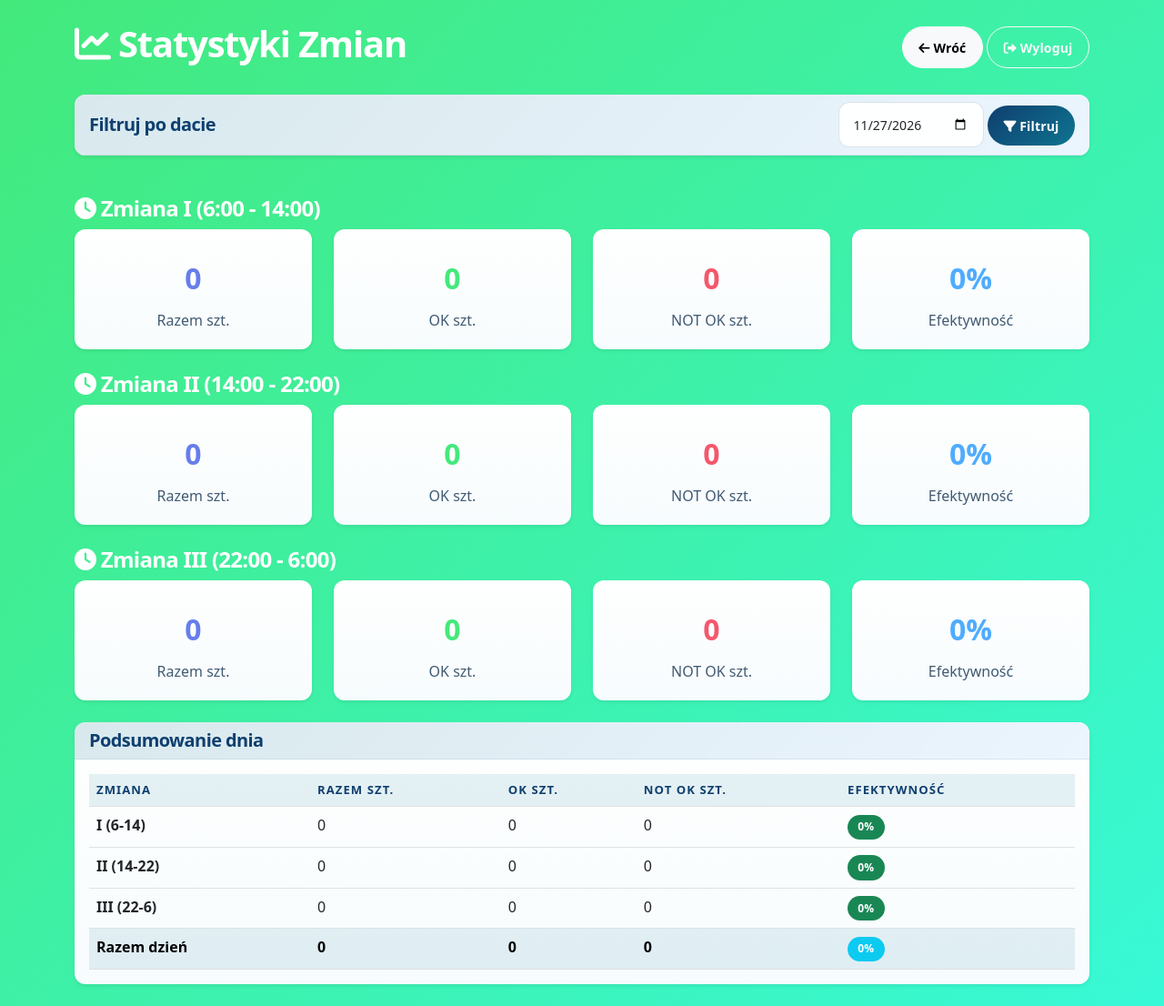
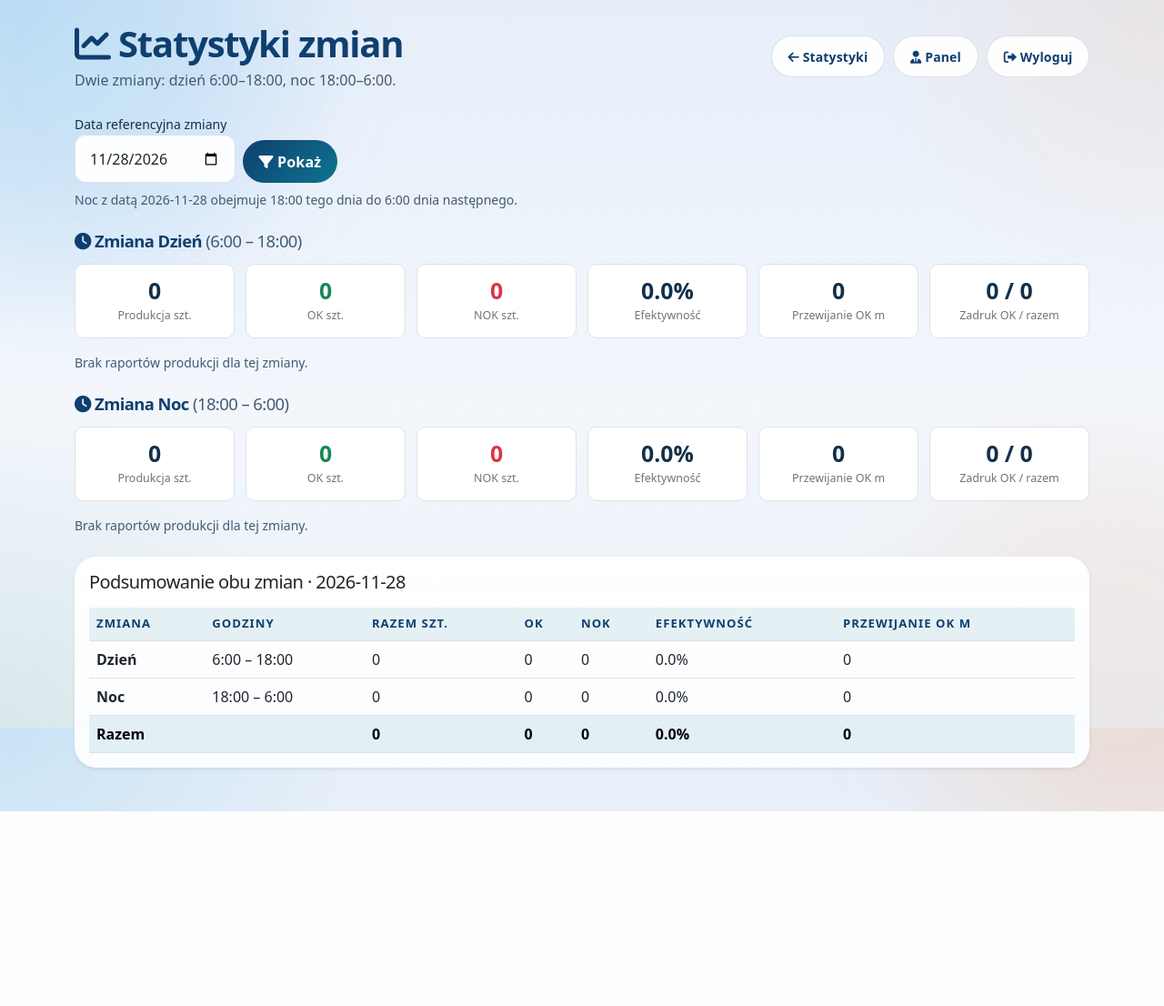
Before and after one commit to piotrcwikla89-del/Pulse-v2, a FastAPI app: page /kierownik/statystyki-zmian in a window 1280 px wide. Shown: the whole page at 91% size. After the commit the page ends 892 px from the top, so only its background shows below. Run offline with FastAPI, Linux system fonts and the light colour scheme; the visitor is signed in with stand-in values (Sample User, id 1); data that the repository does not hold is empty.

Commit message:
Fix shift statistics to the real two-shift calendar.
Replace the placeholder three-shift (6-14/14-22/22-6) view with day
6:00-18:00 and night 18:00-6:00, backed by production, winding, and
print-control data for the selected reference date.

```diff
--- a/templates/kierownik_raport_zmiany.html
+++ b/templates/kierownik_raport_zmiany.html
@@ -38,8 +38,8 @@
         <div class="col-auto">
             <label class="form-label small mb-0">Zmiana</label>
             <select name="zmiana" class="form-select">
-                <option value="dzien" {% if zmiana == 'dzien' %}selected{% endif %}>Dzień</option>
-                <option value="noc" {% if zmiana == 'noc' %}selected{% endif %}>Noc</option>
+                <option value="dzien" {% if zmiana == 'dzien' %}selected{% endif %}>Dzień (6:00–18:00)</option>
+                <option value="noc" {% if zmiana == 'noc' %}selected{% endif %}>Noc (18:00–6:00)</option>
             </select>
         </div>
         <div class="col-auto">
@@ -50,7 +50,7 @@
     <div class="card shadow-sm p-4">
         <div class="text-center border-bottom pb-3 mb-3">
             <h2 class="h4 mb-1">Sprawozdanie produkcyjno-jakościowe</h2>
-            <p class="mb-0 text-muted">Data: <strong>{{ date_q }}</strong> · Zmiana: <strong>{% if zmiana == 'noc' %}Noc{% else %}Dzień{% endif %}</strong></p>
+            <p class="mb-0 text-muted">Data: <strong>{{ date_q }}</strong> · Zmiana: <strong>{% if zmiana == 'noc' %}Noc (18:00–6:00){% else %}Dzień (6:00–18:00){% endif %}</strong></p>
         </div>
 
         <div class="row g-3 mb-4">
--- a/templates/kierownik_statystyki.html
+++ b/templates/kierownik_statystyki.html
@@ -3,200 +3,178 @@
 <head>
     <meta charset="UTF-8">
     <meta name="viewport" content="width=device-width, initial-scale=1.0">
-    <title>Statystyki Zmian - System Drukarni</title>
+    <title>Statystyki zmian — kierownik</title>
     <link href="https://cdn.jsdelivr.net/npm/bootstrap@5.3.0/dist/css/bootstrap.min.css" rel="stylesheet">
     <link rel="stylesheet" href="https://cdnjs.cloudflare.com/ajax/libs/font-awesome/6.0.0/css/all.min.css">
     <link rel="stylesheet" href="/static/app-modern.css">
     <style>
-        body {
-            background: linear-gradient(135deg, #43e97b 0%, #38f9d7 100%);
-            min-height: 100vh;
+        .shift-block { margin-bottom: 1.5rem; }
+        .shift-block h2 {
+            font-size: 1.15rem;
+            font-weight: 700;
+            margin-bottom: .85rem;
         }
-        .card {
-            border: none;
-            border-radius: 12px;
+        .stat-grid {
+            display: grid;
+            grid-template-columns: repeat(auto-fit, minmax(140px, 1fr));
+            gap: .75rem;
         }
-        .stat-card {
+        .stat-cell {
+            background: #fff;
+            border: 1px solid #dee2e6;
+            border-radius: 10px;
+            padding: .9rem 1rem;
             text-align: center;
-            padding: 20px;
         }
-        .stat-value {
-            font-size: 32px;
-            font-weight: bold;
-            margin: 10px 0;
+        .stat-cell .val {
+            font-size: 1.55rem;
+            font-weight: 700;
+            line-height: 1.2;
         }
+        .stat-cell .lbl {
+            font-size: .78rem;
+            color: #6c757d;
+            margin-top: .2rem;
+        }
+        .machine-table td, .machine-table th { font-size: .9rem; }
     </style>
 </head>
-<body>
-<div class="container mt-4">
-    <div class="d-flex justify-content-between align-items-center mb-4">
-        <h1 style="color: white;"><i class="fas fa-chart-line"></i> Statystyki Zmian</h1>
+<body class="bg-light">
+<div class="container mt-4 mb-5">
+    <div class="page-toolbar">
         <div>
-            <a href="/kierownik" class="btn btn-light btn-sm"><i class="fas fa-arrow-left"></i> Wróć</a>
-            <a href="/logout" class="btn btn-outline-light btn-sm"><i class="fas fa-sign-out-alt"></i> Wyloguj</a>
+            <h1 class="mb-1"><i class="fas fa-chart-line"></i> Statystyki zmian</h1>
+            <p class="mb-0">Dwie zmiany: dzień 6:00–18:00, noc 18:00–6:00.</p>
+        </div>
+        <div class="toolbar-actions">
+            <a href="/kierownik/statystyki" class="btn btn-outline-secondary btn-sm"><i class="fas fa-arrow-left"></i> Statystyki</a>
+            <a href="/kierownik" class="btn btn-outline-primary btn-sm"><i class="fas fa-user-tie"></i> Panel</a>
+            <a href="/logout" class="btn btn-outline-danger btn-sm"><i class="fas fa-sign-out-alt"></i> Wyloguj</a>
         </div>
     </div>
 
-    <div class="row mb-4">
-        <div class="col-md-12">
-            <div class="card shadow-sm">
-                <div class="card-header bg-white">
-                    <div class="row align-items-center">
-                        <div class="col-md-6">
-                            <h5 class="mb-0">Filtruj po dacie</h5>
+    <form method="get" action="/kierownik/statystyki-zmian" class="row g-2 align-items-end mb-4">
+        <div class="col-auto">
+            <label class="form-label small mb-0" for="filterDate">Data referencyjna zmiany</label>
+            <input type="date" id="filterDate" name="date" class="form-control" value="{{ date_q }}">
         </div>
-                        <div class="col-md-6 text-end">
-                            <input type="date" id="filterDate" class="form-control form-control-sm d-inline-block" style="width: auto;">
-                            <button class="btn btn-primary btn-sm" onclick="filterStats()">
-                                <i class="fas fa-filter"></i> Filtruj
-                            </button>
+        <div class="col-auto">
+            <button type="submit" class="btn btn-primary"><i class="fas fa-filter"></i> Pokaż</button>
+        </div>
+        <div class="col-12">
+            <p class="small text-muted mb-0">
+                Noc z datą {{ date_q }} obejmuje 18:00 tego dnia do 6:00 dnia następnego.
+            </p>
+        </div>
+    </form>
+
+    {% macro shift_section(shift) %}
+    <div class="shift-block">
+        <h2>
+            <i class="fas fa-clock"></i>
+            Zmiana {{ shift.label }}
+            <span class="text-muted fw-normal">({{ shift.hours }})</span>
+        </h2>
+        <div class="stat-grid mb-3">
+            <div class="stat-cell">
+                <div class="val">{{ shift.qty }}</div>
+                <div class="lbl">Produkcja szt.</div>
+            </div>
+            <div class="stat-cell">
+                <div class="val text-success">{{ shift.ok }}</div>
+                <div class="lbl">OK szt.</div>
+            </div>
+            <div class="stat-cell">
+                <div class="val text-danger">{{ shift.nok }}</div>
+                <div class="lbl">NOK szt.</div>
+            </div>
+            <div class="stat-cell">
+                <div class="val">{{ shift.efficiency }}%</div>
+                <div class="lbl">Efektywność</div>
+            </div>
+            <div class="stat-cell">
+                <div class="val">{{ '%.0f'|format(shift.winding_ok_m) }}</div>
+                <div class="lbl">Przewijanie OK m</div>
+            </div>
+            <div class="stat-cell">
+                <div class="val">{{ shift.print_ok }} / {{ shift.print_ok + shift.print_nok }}</div>
+                <div class="lbl">Zadruk OK / razem</div>
             </div>
         </div>
+        {% if shift.by_machine %}
+        <div class="table-responsive">
+            <table class="table table-sm table-hover machine-table bg-white border rounded">
+                <thead class="table-light">
+                    <tr>
+                        <th>Maszyna</th>
+                        <th>Razem szt.</th>
+                        <th>OK</th>
+                        <th>NOK</th>
+                    </tr>
+                </thead>
+                <tbody>
+                    {% for m, v in shift.by_machine.items()|sort %}
+                    <tr>
+                        <td><strong>{{ m }}</strong></td>
+                        <td>{{ v.qty }}</td>
+                        <td>{{ v.ok }}</td>
+                        <td>{{ v.nok }}</td>
+                    </tr>
+                    {% endfor %}
+                </tbody>
+            </table>
         </div>
+        {% else %}
+        <p class="text-muted small mb-0">Brak raportów produkcji dla tej zmiany.</p>
+        {% endif %}
     </div>
-        </div>
-    </div>
+    {% endmacro %}
 
-    <!-- Zmiana I -->
-    <div class="row mb-4">
-        <div class="col-md-12">
-            <h4 style="color: white; margin-top: 20px;"><i class="fas fa-clock"></i> Zmiana I (6:00 - 14:00)</h4>
-        </div>
-        <div class="col-md-3">
-            <div class="card shadow-sm stat-card">
-                <div class="stat-value" style="color: #667eea;">0</div>
-                <div class="text-muted">Razem szt.</div>
-            </div>
-        </div>
-        <div class="col-md-3">
-            <div class="card shadow-sm stat-card">
-                <div class="stat-value" style="color: #43e97b;">0</div>
-                <div class="text-muted">OK szt.</div>
-            </div>
-        </div>
-        <div class="col-md-3">
-            <div class="card shadow-sm stat-card">
-                <div class="stat-value" style="color: #f5576c;">0</div>
-                <div class="text-muted">NOT OK szt.</div>
-            </div>
-        </div>
-        <div class="col-md-3">
-            <div class="card shadow-sm stat-card">
-                <div class="stat-value" style="color: #4facfe;">0%</div>
-                <div class="text-muted">Efektywność</div>
-            </div>
-        </div>
-    </div>
+    {{ shift_section(day_shift) }}
+    {{ shift_section(night_shift) }}
 
-    <!-- Zmiana II -->
-    <div class="row mb-4">
-        <div class="col-md-12">
-            <h4 style="color: white;"><i class="fas fa-clock"></i> Zmiana II (14:00 - 22:00)</h4>
-        </div>
-        <div class="col-md-3">
-            <div class="card shadow-sm stat-card">
-                <div class="stat-value" style="color: #667eea;">0</div>
-                <div class="text-muted">Razem szt.</div>
-            </div>
-        </div>
-        <div class="col-md-3">
-            <div class="card shadow-sm stat-card">
-                <div class="stat-value" style="color: #43e97b;">0</div>
-                <div class="text-muted">OK szt.</div>
-            </div>
-        </div>
-        <div class="col-md-3">
-            <div class="card shadow-sm stat-card">
-                <div class="stat-value" style="color: #f5576c;">0</div>
-                <div class="text-muted">NOT OK szt.</div>
-            </div>
-        </div>
-        <div class="col-md-3">
-            <div class="card shadow-sm stat-card">
-                <div class="stat-value" style="color: #4facfe;">0%</div>
-                <div class="text-muted">Efektywność</div>
-            </div>
-        </div>
-    </div>
-
-    <!-- Zmiana III -->
-    <div class="row mb-4">
-        <div class="col-md-12">
-            <h4 style="color: white;"><i class="fas fa-clock"></i> Zmiana III (22:00 - 6:00)</h4>
-        </div>
-        <div class="col-md-3">
-            <div class="card shadow-sm stat-card">
-                <div class="stat-value" style="color: #667eea;">0</div>
-                <div class="text-muted">Razem szt.</div>
-            </div>
-        </div>
-        <div class="col-md-3">
-            <div class="card shadow-sm stat-card">
-                <div class="stat-value" style="color: #43e97b;">0</div>
-                <div class="text-muted">OK szt.</div>
-            </div>
-        </div>
-        <div class="col-md-3">
-            <div class="card shadow-sm stat-card">
-                <div class="stat-value" style="color: #f5576c;">0</div>
-                <div class="text-muted">NOT OK szt.</div>
-            </div>
-        </div>
-        <div class="col-md-3">
-            <div class="card shadow-sm stat-card">
-                <div class="stat-value" style="color: #4facfe;">0%</div>
-                <div class="text-muted">Efektywność</div>
-            </div>
-        </div>
-    </div>
-
-    <!-- Podsumowanie dnia -->
-    <div class="row mb-4">
-        <div class="col-md-12">
-            <div class="card shadow-sm">
-                <div class="card-header bg-white">
-                    <h5 class="mb-0">Podsumowanie dnia</h5>
-                </div>
+    <div class="card border-0 shadow-sm">
         <div class="card-body">
+            <h2 class="h5 mb-3">Podsumowanie obu zmian · {{ date_q }}</h2>
             <div class="table-responsive">
-                        <table class="table table-hover">
+                <table class="table table-hover mb-0">
                     <thead class="table-light">
                         <tr>
                             <th>Zmiana</th>
+                            <th>Godziny</th>
                             <th>Razem szt.</th>
-                                    <th>OK szt.</th>
-                                    <th>NOT OK szt.</th>
+                            <th>OK</th>
+                            <th>NOK</th>
                             <th>Efektywność</th>
+                            <th>Przewijanie OK m</th>
                         </tr>
                     </thead>
                     <tbody>
                         <tr>
-                                    <td><strong>I (6-14)</strong></td>
-                                    <td>0</td>
-                                    <td>0</td>
-                                    <td>0</td>
-                                    <td><span class="badge bg-success">0%</span></td>
+                            <td><strong>Dzień</strong></td>
+                            <td>6:00 – 18:00</td>
+                            <td>{{ day_shift.qty }}</td>
+                            <td>{{ day_shift.ok }}</td>
+                            <td>{{ day_shift.nok }}</td>
+                            <td>{{ day_shift.efficiency }}%</td>
+                            <td>{{ '%.0f'|format(day_shift.winding_ok_m) }}</td>
                         </tr>
                         <tr>
-                                    <td><strong>II (14-22)</strong></td>
-                                    <td>0</td>
-                                    <td>0</td>
-                                    <td>0</td>
-                                    <td><span class="badge bg-success">0%</span></td>
-                                </tr>
-                                <tr>
-                                    <td><strong>III (22-6)</strong></td>
-                                    <td>0</td>
-                                    <td>0</td>
-                                    <td>0</td>
-                                    <td><span class="badge bg-success">0%</span></td>
+                            <td><strong>Noc</strong></td>
+                            <td>18:00 – 6:00</td>
+                            <td>{{ night_shift.qty }}</td>
+                            <td>{{ night_shift.ok }}</td>
+                            <td>{{ night_shift.nok }}</td>
+                            <td>{{ night_shift.efficiency }}%</td>
+                            <td>{{ '%.0f'|format(night_shift.winding_ok_m) }}</td>
                         </tr>
                         <tr class="table-light">
-                                    <td><strong>Razem dzień</strong></td>
-                                    <td><strong>0</strong></td>
-                                    <td><strong>0</strong></td>
-                                    <td><strong>0</strong></td>
-                                    <td><strong><span class="badge bg-info">0%</span></strong></td>
+                            <td colspan="2"><strong>Razem</strong></td>
+                            <td><strong>{{ day_total.qty }}</strong></td>
+                            <td><strong>{{ day_total.ok }}</strong></td>
+                            <td><strong>{{ day_total.nok }}</strong></td>
+                            <td><strong>{{ day_total.efficiency }}%</strong></td>
+                            <td><strong>{{ '%.0f'|format(day_total.winding_ok_m) }}</strong></td>
                         </tr>
                     </tbody>
                 </table>
@@ -204,19 +182,7 @@
         </div>
     </div>
 </div>
-    </div>
-</div>
-
 <script src="https://cdn.jsdelivr.net/npm/bootstrap@5.3.0/dist/js/bootstrap.bundle.min.js"></script>
 {% include '_notification_poll.html' %}
-<script>
-    // Set today's date as default
-    document.getElementById('filterDate').valueAsDate = new Date();
-
-    function filterStats() {
-        const date = document.getElementById('filterDate').value;
-        window.location.href = `/kierownik/statystyki-zmian?date=${date}`;
-    }
-</script>
 </body>
 </html>
--- a/templates/kierownik_statystyki_hub.html
+++ b/templates/kierownik_statystyki_hub.html
@@ -48,7 +48,7 @@
         <a href="/kierownik/statystyki-zmian">
             <div class="text-muted small text-uppercase fw-bold">Zmiany</div>
             <h2>Statystyki zmian</h2>
-            <p class="mb-0 text-muted">Wyniki per zmiana / data — dostępny widok operacyjny.</p>
+            <p class="mb-0 text-muted">Dzień 6:00–18:00 i noc 18:00–6:00 — wyniki per data.</p>
         </a>
         <div class="soon">
             <div class="text-muted small text-uppercase fw-bold">Miesiąc</div>
```
Also changed, not shown: routers/kierownik.py (+160 -3 lines). Lines whose indentation alone changed are shown as unchanged.
